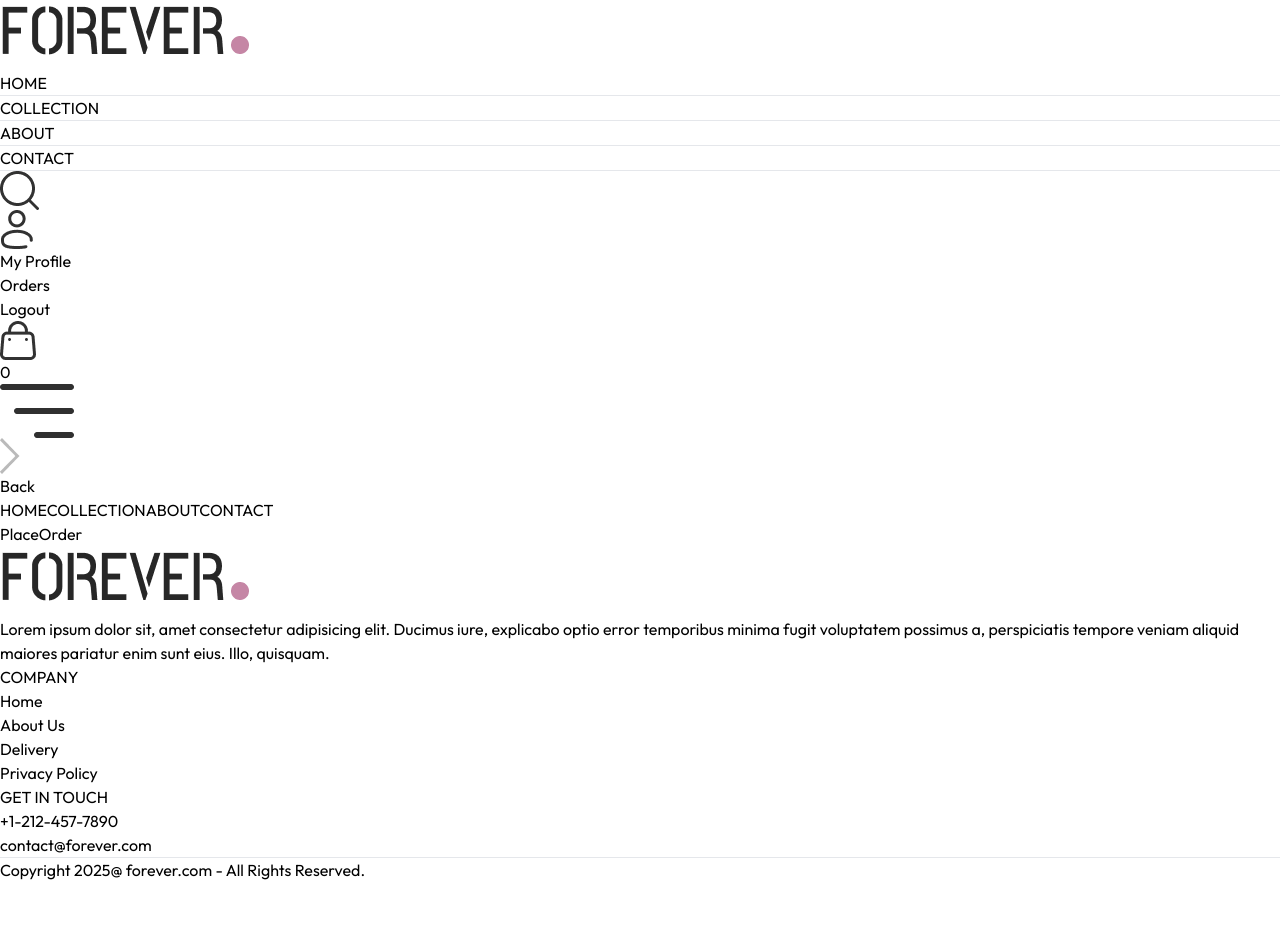
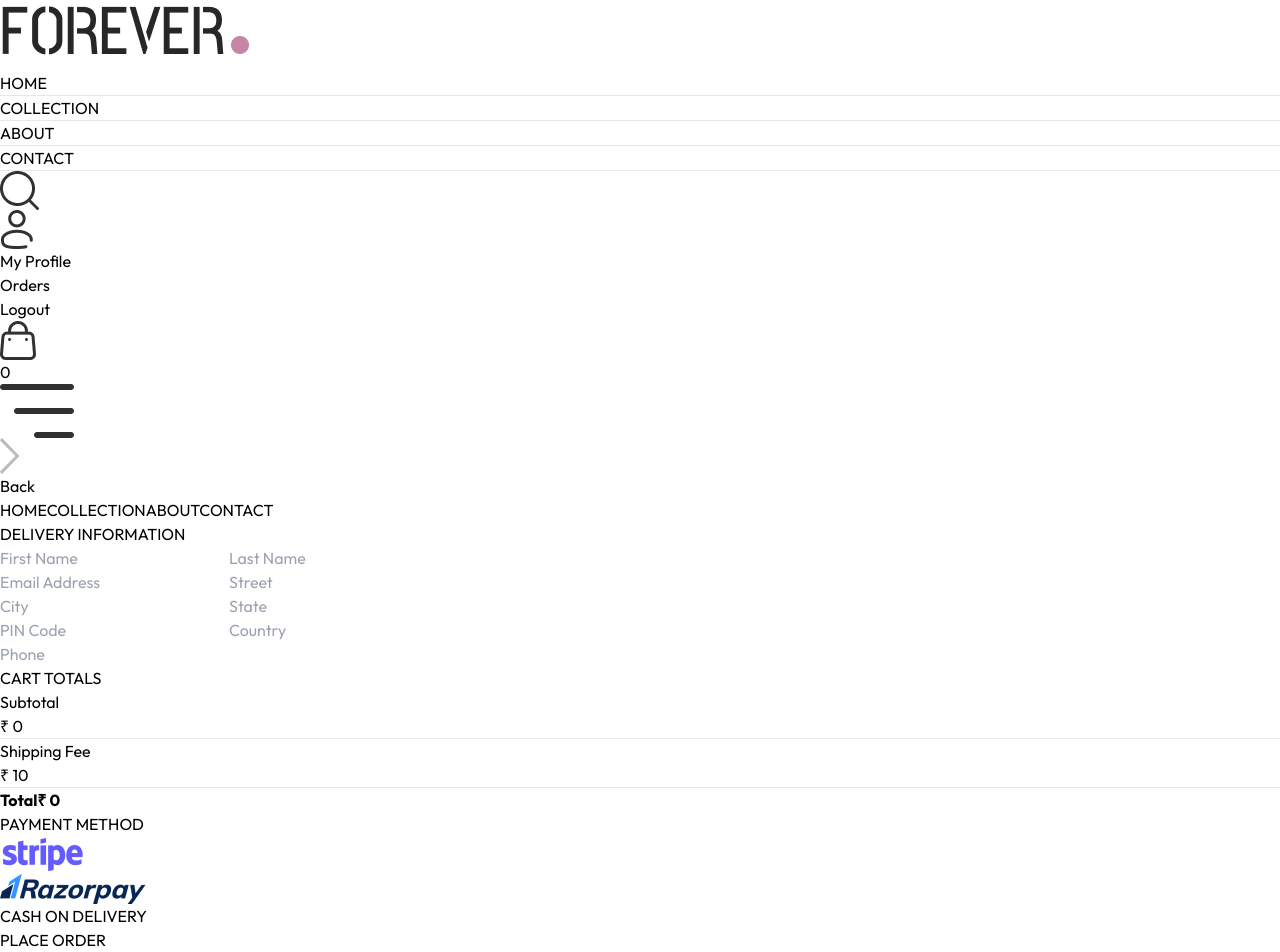
Before and after one commit to AkashAich1999/FOREVER-ECommerce-App, a React (Vite) app in the folder frontend/: page /place-order in a window 1280 px wide. Shown: the top 952 px of the page. Before the commit the page ends 882 px from the top, so only its background shows below. Built offline with nearby package versions, Linux system fonts and the light colour scheme.

Commit message:
Cart Page and Place Order Page Created

```diff
--- a/frontend/index.html
+++ b/frontend/index.html
@@ -2,9 +2,9 @@
 <html lang="en">
   <head>
     <meta charset="UTF-8" />
-    <link rel="icon" type="image/svg+xml" href="/vite.svg" />
+    <link rel="icon" type="image/svg+xml" href="/favi.svg" />
     <meta name="viewport" content="width=device-width, initial-scale=1.0" />
-    <title>Forever</title>
+    <title>FOREVER ECommerce</title>
   </head>
   <body>
     <div id="root"></div>
--- /dev/null
+++ b/frontend/src/components/CartTotal.jsx
@@ -0,0 +1,41 @@
+import { useContext } from "react";
+import { ShopContext } from "../context/ShopContext";
+import Title from "./Title";
+
+const CartTotal = () => {
+    const { currency, deliveryfee, getCartAmount } = useContext(ShopContext);
+
+  return (
+    <div className="w-full px-4 sm:px-0">
+        <div className="text-2xl">
+            <Title text1={"CART"} text2={"TOTALS"} />
+        </div>
+
+        {/* <div className="flex flex-col gap-2 mt-2 text-sm"> */}
+        <div className="mt-4 border p-4 sm:p-6 rounded-md flex flex-col gap-3 text-sm">
+
+            <div className="flex justify-between">
+                <p>Subtotal</p>
+                <p>{currency} {getCartAmount()} </p>
+            </div>
+
+            <hr />
+
+            <div className="flex justify-between">
+                <p>Shipping Fee</p>
+                <p>{currency} {deliveryfee}</p>
+            </div>
+
+            <hr />
+
+            <div className="flex justify-between">
+                <b>Total</b>
+                <b>{currency} { getCartAmount() === 0 ? 0 : getCartAmount()+deliveryfee }</b>
+            </div>
+
+        </div>
+    </div>
+  )
+}
+
+export default CartTotal;
--- a/frontend/src/components/Navbar.jsx
+++ b/frontend/src/components/Navbar.jsx
@@ -63,10 +63,10 @@
                     <p>Back</p>
                 </div>
 
-                <NavLink className='border py-2 pl-6' to={'/'}>HOME</NavLink>
-                <NavLink className='border py-2 pl-6' to={'/collection'}>COLLECTION</NavLink>
-                <NavLink className='border py-2 pl-6' to={'/about'}>ABOUT</NavLink>
-                <NavLink className='border py-2 pl-6' to={'/contact'}>CONTACT</NavLink>
+                <NavLink onClick={ () => setVisible(false) } className='border py-2 pl-6' to={'/'}>HOME</NavLink>
+                <NavLink onClick={ () => setVisible(false) } className='border py-2 pl-6' to={'/collection'}>COLLECTION</NavLink>
+                <NavLink onClick={ () => setVisible(false) } className='border py-2 pl-6' to={'/about'}>ABOUT</NavLink>
+                <NavLink onClick={ () => setVisible(false) } className='border py-2 pl-6' to={'/contact'}>CONTACT</NavLink>
             </div>
         </div>
     </div>
--- a/frontend/src/context/ShopContext.jsx
+++ b/frontend/src/context/ShopContext.jsx
@@ -49,11 +49,34 @@
         return totalCount;
     };
 
+    const updateQuantity = async (itemId, size, quantity) => {
+        let cartData = structuredClone(cartItems);  // Creates Deep Copy of Current Cart.
+        cartData[itemId][size] = quantity;
+        setCartItems(cartData);
+    }
+
+    const getCartAmount = () => {
+        let totalAmount = 0;
+
+        for (const productId in cartItems) {
+            const productInfo = products.find((product) => product._id === productId);
+
+            for (const size in cartItems[productId]) {
+                const quantity = cartItems[productId][size];
+                totalAmount += productInfo.price * quantity;
+            }
+        }
+
+        return totalAmount;
+    }
+
     const value = {
         products, currency, deliveryfee,
         search, setSearch, showSearch, setShowSearch,
         cartItems, addToCart,
-        getCartCount
+        getCartCount,
+        updateQuantity,
+        getCartAmount
     }
 
     return (
@@ -64,3 +87,71 @@
 };
 
 export default ShopContextProvider;
+
+/*
+    Cart Data Structure :
+
+    cartItems = {
+      "productId1": {
+        "M": 2,
+        "L": 1
+      },
+      "productId2": {
+        "S": 1
+      }
+    }
+
+
+    - Same product
+    - Multiple sizes
+    - Quantity per size
+*/
+
+/*
+    addToCart Function :
+
+    const addToCart = async (itemId, size) => {
+
+    1. Size Validation :
+
+        if(!size) {
+            toast.error("Select Product Size");
+            return;
+        }
+
+        - Prevents Adding Product without Selecting Size.
+
+    2. Deep Copy State :
+
+        let cartData = structuredClone(cartItems);
+
+        Q. Why ?
+        - React state must NOT be mutated directly.
+        - structuredClone safely copies nested objects.
+*/
+
+/*
+    - Product exists ?
+    if (cartData[itemId]) {
+
+        - Size exists ?
+        if (cartData[itemId][size]) {
+            cartData[itemId][size] += 1;
+        }
+
+        ✔ Increase quantity
+
+
+        - New size :
+        cartData[itemId][size] = 1;
+
+
+    - New product :
+    cartData[itemId] = {};
+    cartData[itemId][size] = 1;
+
+
+    - Update state :
+    setCartItems(cartData);
+    Triggers UI Re-Render Everywhere.
+*/
--- a/frontend/src/pages/Cart.jsx
+++ b/frontend/src/pages/Cart.jsx
@@ -1,7 +1,88 @@
+import { useContext } from "react";
+import { ShopContext } from "../context/ShopContext";
+import Title from "../components/Title";
+import { assets } from "../assets/assets";
+import CartTotal from "../components/CartTotal";
+import { useNavigate } from "react-router-dom";
+
 const Cart = () => {
+  const navigate = useNavigate();
+  const { products, currency, cartItems, updateQuantity } = useContext(ShopContext);
+  const cartData = [];
+
+  for(const productId in cartItems) {
+    for(const size in cartItems[productId]) {
+
+      if(cartItems[productId][size] > 0) {
+        cartData.push({ _id: productId, size: size, quantity: cartItems[productId][size] });
+      }
+    }
+  }
+
+  console.log(cartData);
+
   return (
-    <div>Cart</div>
+    <div className="border-t pt-14">
+
+      <div className="text-2xl mb-3">
+        <Title text1={"YOUR"} text2={"CART"} />
+      </div>
+
+      <div>
+        {
+          cartData.map((item, index) => {
+            const productData = products.find((product) => product._id === item._id);
+
+            return (
+              <div key={index} className="border-t border-b py-4 text-gray-700 grid grid-cols-[4fr_0.5fr_0.5fr] sm:grid-cols-[4fr_2fr_0.5fr] items-center gap-4">
+                <div className="flex items-start gap-6">
+                  <img className="w-16 sm:w-20" src={productData.image[0]} alt="" />
+                  <div>
+                    <p className="text-xs sm:text-lg font-medium">{productData.name}</p>
+                    <div className="flex items-center gap-5 mt-2">
+                      <p>{currency}{productData.price}</p>
+                      <p className="px-2 sm:px-3 sm:py-1 border bg-slate-50">{item.size}</p>
+                    </div>
+                  </div>
+                </div>
+
+                <input
+                  onChange={(e) => e.target.value === "" || e.target.value === "0" ? null : updateQuantity(item._id, item.size, Number(e.target.value))}
+                  className="border max-w-10 sm:max-w-20 px-1 sm:px-2 py-1" type="number" min={1} defaultValue={item.quantity} />
+                <img onClick={() => updateQuantity(item._id, item.size, 0)} className="w-4 sm:w-5 mr-4 cursor-pointer" src={assets.bin_icon} alt="" />
+              </div>
+            );
+          })
+        }
+      </div>
+
+      <div className="flex justify-end my-20">
+        <div className="w-full sm:w-[450px]">
+          <CartTotal  />
+          <div className="w-full text-end">
+            <button onClick={() => navigate("/place-order")} className="bg-black text-white text-sm px-6 py-3 my-8">PROCEED TO CHECKOUT</button>
+          </div>
+        </div>
+      </div>
+
+    </div>
   )
 }
 
 export default Cart;
+
+/*
+
+  cartItems Structure :
+
+  cartItems = {
+    "productId1": {
+      "S": 2,
+      "M": 1
+    },
+    "productId2": {
+      "L": 3
+    }
+  };
+
+*/
--- a/frontend/src/pages/PlaceOrder.jsx
+++ b/frontend/src/pages/PlaceOrder.jsx
@@ -1,6 +1,83 @@
-function PlaceOrder() {
+import { useState } from "react";
+import { assets } from "../assets/assets";
+import CartTotal from "../components/CartTotal";
+import Title from "../components/Title";
+import { useNavigate } from "react-router-dom";
+
+const PlaceOrder = () => {
+  const navigate = useNavigate();
+  const [method, setMethod] = useState("cod");
+
   return (
-    <div>PlaceOrder</div>
+    <div className="flex flex-col sm:flex-row justify-between gap-4 pt-5 sm:pt-14 min-h-[80vh] border-t">
+
+      {/* ---------- Left Side ---------- */}
+      <div className="flex flex-col gap-4 w-full sm:max-w-[480px]">
+
+        <div className="text-xl sm:text-2xl my-3">
+          <Title text1={"DELIVERY"} text2={"INFORMATION"} />
+        </div>
+
+        <div className="flex gap-3">
+          <input className="border border-gray-300 rounded px-3.5 py-1.5 w-full" type="text" placeholder="First Name" />
+          <input className="border border-gray-300 rounded px-3.5 py-1.5 w-full" type="text" placeholder="Last Name" />
+        </div>
+
+        <input className="border border-gray-300 rounded px-3.5 py-1.5 w-full" type="email" placeholder="Email Address" />
+        <input className="border border-gray-300 rounded px-3.5 py-1.5 w-full" type="text" placeholder="Street" />
+
+        <div className="flex gap-3">
+          <input className="border border-gray-300 rounded px-3.5 py-1.5 w-full" type="text" placeholder="City" />
+          <input className="border border-gray-300 rounded px-3.5 py-1.5 w-full" type="text" placeholder="State" />
+        </div>
+
+        <div className="flex gap-3">
+          <input className="border border-gray-300 rounded px-3.5 py-1.5 w-full" type="number" placeholder="PIN Code" />
+          <input className="border border-gray-300 rounded px-3.5 py-1.5 w-full" type="text" placeholder="Country" />
+        </div>
+
+        <input className="border border-gray-300 rounded px-3.5 py-1.5 w-full" type="number" placeholder="Phone" />
+
+      </div>
+
+      {/* ---------- Right Side ---------- */}
+      <div className="mt-8 sm:ml-20">
+
+        <div className="mt-8 min-w-80">
+          <CartTotal />
+        </div>
+
+        <div className="mt-12">
+          <Title text1={"PAYMENT"} text2={"METHOD"} />
+
+          {/* ---------- Payment Method Selection ---------- */}
+          <div className="flex gap-3 flex-col lg:flex-row">
+
+            <div onClick={() => setMethod("stripe")} className="flex items-center gap-3 p-2 px-3 border cursor-pointer">
+              <p className={`min-w-3.5 h-3.5 border rounded-full ${method === "stripe" ? "bg-green-400" : "" }`}></p>
+              <img className="h-5 mx-4" src={assets.stripe_logo} alt="" />
+            </div>
+
+            <div onClick={() => setMethod("razorpay")} className="flex items-center gap-3 p-2 px-3 border cursor-pointer">
+              <p className={`min-w-3.5 h-3.5 border rounded-full ${method === "razorpay" ? "bg-green-400" : "" }`}></p>
+              <img className="h-5 mx-4" src={assets.razorpay_logo} alt="" />
+            </div>
+
+            <div onClick={() => setMethod("cod")} className="flex items-center gap-3 p-2 px-3 border cursor-pointer">
+              <p className={`min-w-3.5 h-3.5 border rounded-full ${method === "cod" ? "bg-green-400" : "" }`}></p>
+              <p className="mx-4 text-sm font-medium text-gray-500">CASH ON DELIVERY</p>
+            </div>
+
+          </div>
+
+          <div className="w-full text-end mt-8">
+            <button onClick={() => navigate("/orders")} className="bg-black text-white px-16 py-3 text-sm">PLACE ORDER</button>
+          </div>
+        </div>
+
+      </div>
+
+    </div>
   )
 }
 
```
Also changed, not shown: frontend/public/favi.svg (added).
